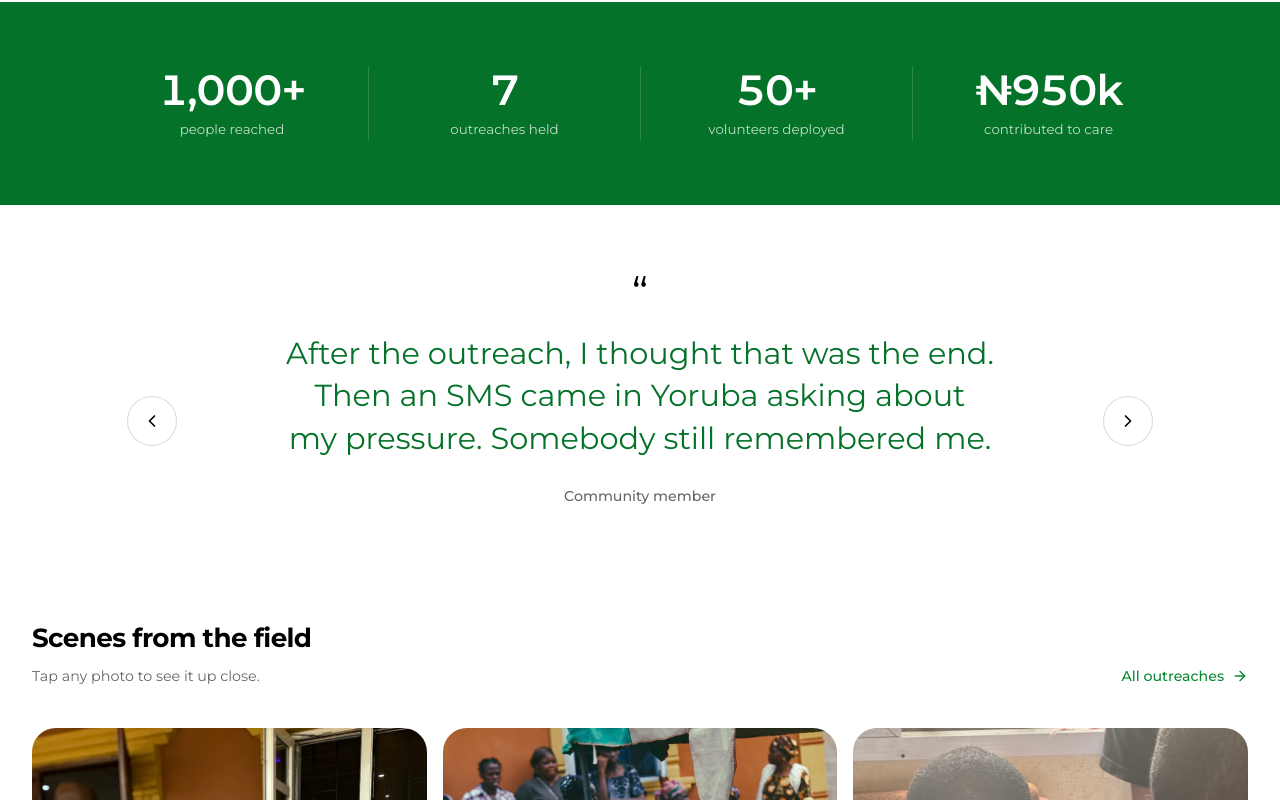
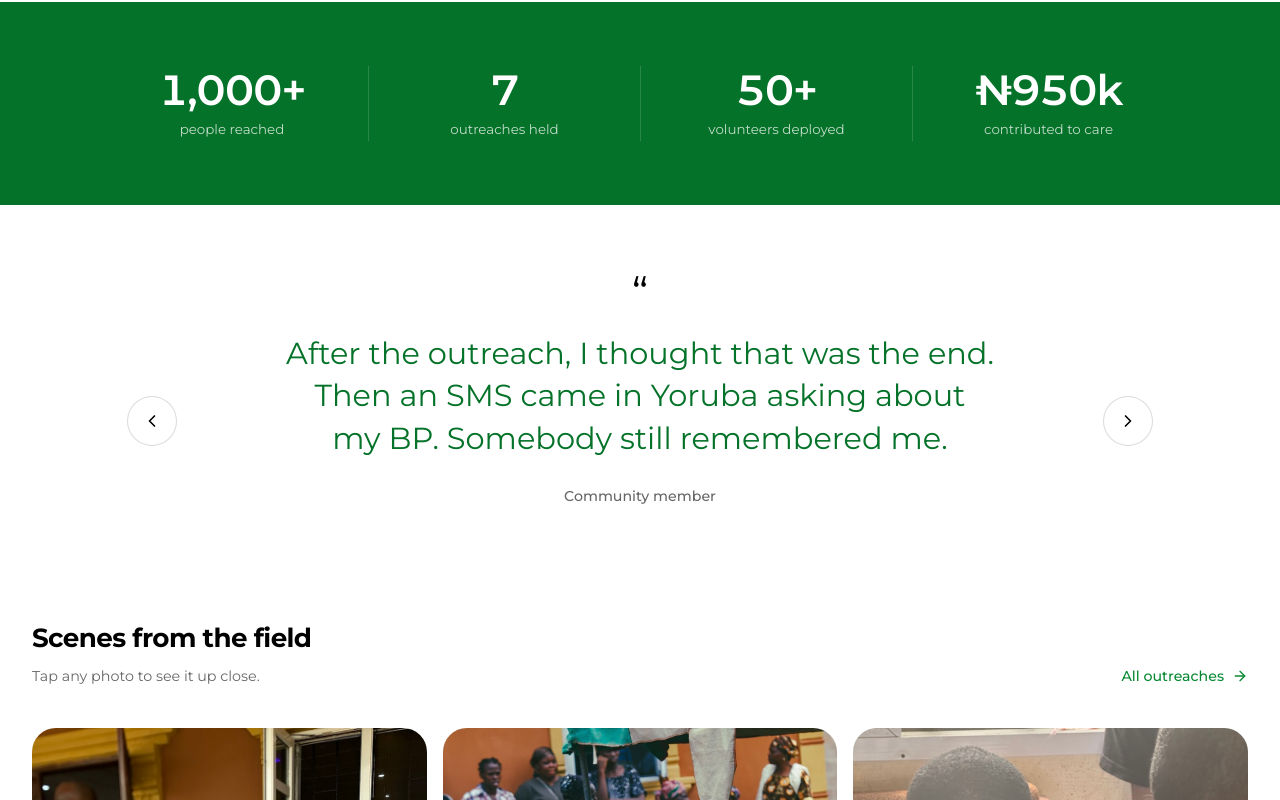
Before and after one commit to tazhealth/tazhealth, a Next.js app: page / in a window 1280 px wide. Shown: the part 1887-2687 px from the top of the page. Built offline with nearby package versions, Linux system fonts and the light colour scheme; no server answers.

Commit message:
feat: limit displayed team members to six while maintaining layout consistency

```diff
--- a/app/team/page.tsx
+++ b/app/team/page.tsx
@@ -66,7 +66,8 @@ export default function Team() {
             </a>
           </div>
           <div className="flex -space-x-2 sm:space-x-2" aria-hidden="true">
-            {team.map((m) =>
+            {/* Keep this row at these six faces, even as the team grows. */}
+            {team.slice(0, 6).map((m) =>
             <img key={m.name} src={m.image} alt="" className="h-12 w-12 rounded-full object-cover ring-2 ring-white sm:h-14 sm:w-14" />
             )}
           </div>
--- a/data/people.ts
+++ b/data/people.ts
@@ -4,7 +4,7 @@ import type { FieldStory, Milestone, TeamMember, Testimonial } from '../types/co
 export const testimonials: Testimonial[] = [
 {
   quote:
-  'After the outreach, I thought that was the end. Then an SMS came in Yoruba asking about my pressure. Somebody still remembered me.',
+  'After the outreach, I thought that was the end. Then an SMS came in Yoruba asking about my BP. Somebody still remembered me.',
   role: 'Community member'
 },
 {
```
